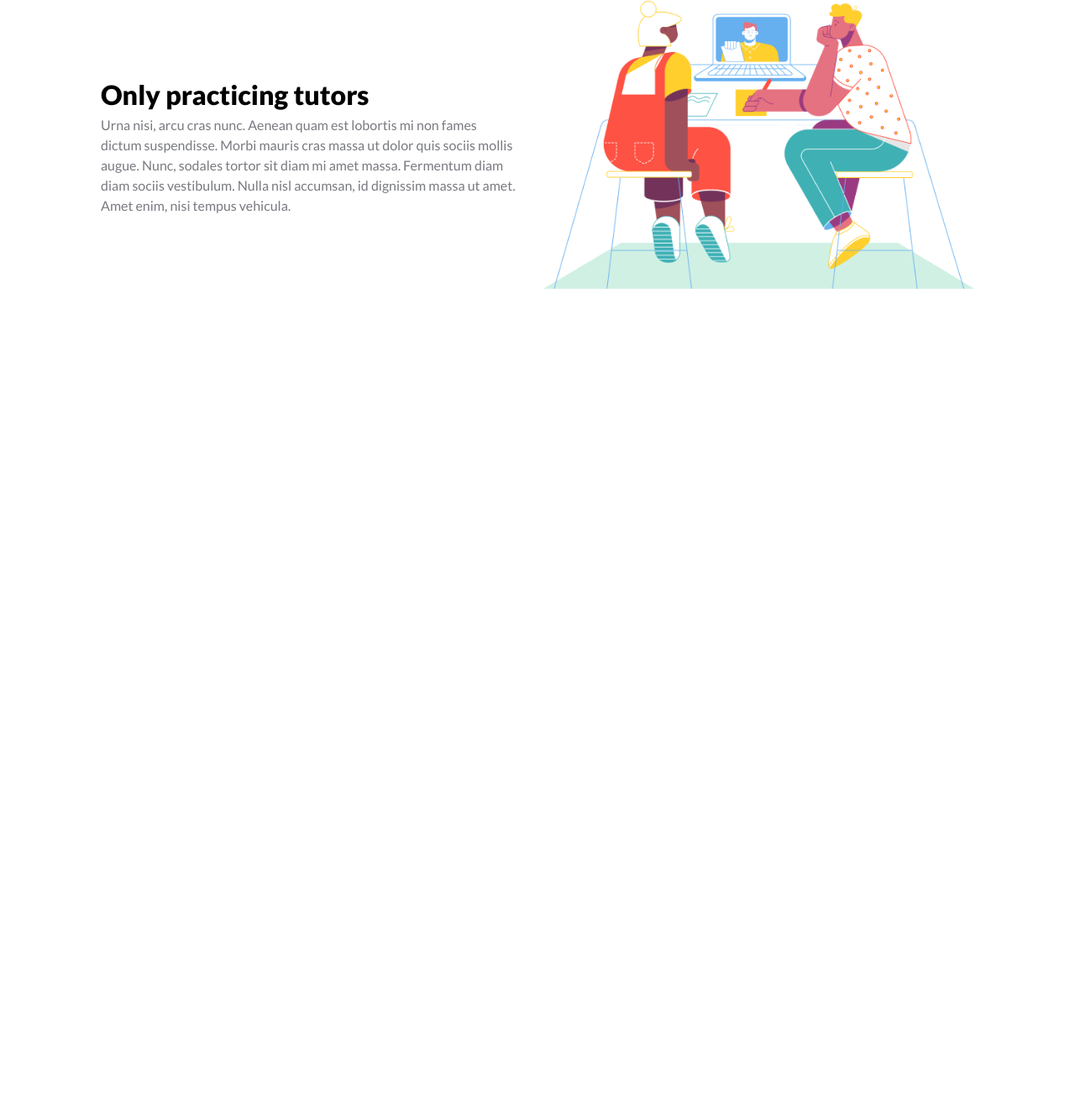
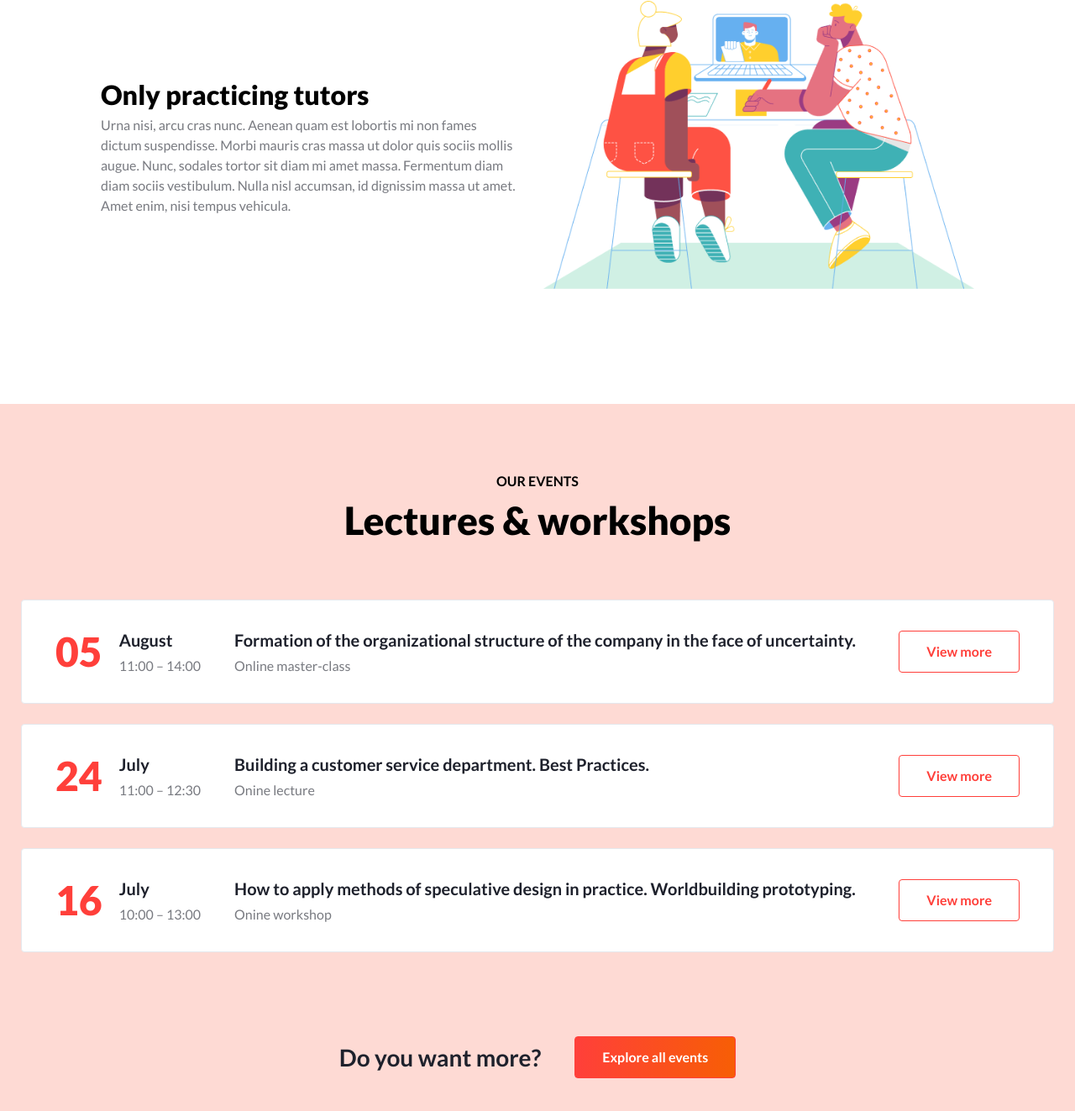
Before and after one commit to atakhanow/createX, a plain HTML site: page index.html in a window 1280 px wide. Shown: the part 2750-4073 px from the top of the page at 84% size. Before the commit the page ends 3231 px from the top, so only its background shows below. Drawn offline with nearby package versions, Linux system fonts and the light colour scheme.

Commit message:
feat: added new sections

```diff
--- a/index.html
+++ b/index.html
@@ -300,9 +300,11 @@
     <section id="benefits" class="benefits">
       <div class="container">
         <div class="benefits__top">
-          <span class="benefits__top-span">OUR BENEFITS</span>
+          <span class="benefits__top-span section__span">OUR BENEFITS</span>
 
-          <h3 class="benefits__top-title">That’s how we do it</h3>
+          <h3 class="benefits__top-title section__title">
+            That's how we do it
+          </h3>
           <div class="beneits__top-buttons">
             <span class="benefits__top-button"
               ><i class="fa-regular fa-star"></i> Experienced Tutors
@@ -341,5 +343,79 @@
       </div>
     </section>
     <!-- benefits section ends -->
+
+    <!-- Events section starts -->
+    <section id="events" class="events">
+      <div class="container">
+        <div class="events__wrapper">
+          <div class="events__top">
+            <span class="section__span">OUR EVENTS</span>
+            <h3 class="section__title">Lectures & workshops</h3>
+          </div>
+
+          <div class="events__cards">
+            <div class="event__card">
+              <div class="event__date">
+                <span class="event__day">05</span>
+                <div class="event__date-info">
+                  <span class="event__month">August</span>
+                  <span class="event__time">11:00 – 14:00</span>
+                </div>
+              </div>
+              <div class="event__info">
+                <h4 class="event__title">
+                  Formation of the organizational structure of the company in
+                  the face of uncertainty.
+                </h4>
+                <span class="event__type">Online master-class</span>
+              </div>
+              <button class="event__button">View more</button>
+            </div>
+
+            <div class="event__card">
+              <div class="event__date">
+                <span class="event__day">24</span>
+                <div class="event__date-info">
+                  <span class="event__month">July</span>
+                  <span class="event__time">11:00 – 12:30</span>
+                </div>
+              </div>
+              <div class="event__info">
+                <h4 class="event__title">
+                  Building a customer service department. Best Practices.
+                </h4>
+                <span class="event__type">Onine lecture</span>
+              </div>
+              <button class="event__button">View more</button>
+            </div>
+
+            <div class="event__card">
+              <div class="event__date">
+                <span class="event__day">16</span>
+                <div class="event__date-info">
+                  <span class="event__month">July</span>
+                  <span class="event__time">10:00 – 13:00</span>
+                </div>
+              </div>
+              <div class="event__info">
+                <h4 class="event__title">
+                  How to apply methods of speculative design in practice.
+                  Worldbuilding prototyping.
+                </h4>
+                <span class="event__type">Onine workshop</span>
+              </div>
+              <button class="event__button">View more</button>
+            </div>
+          </div>
+
+          <div class="events__bottom">
+            <span>Do you want more?</span>
+
+            <button class="button">Explore all events</button>
+          </div>
+        </div>
+      </div>
+    </section>
+    <!-- Events section ends -->
   </body>
 </html>
--- a/main.css
+++ b/main.css
@@ -150,8 +150,7 @@ body {
 }
 
 .hero__button2:hover {
-  background-color: var(--brand-pink);
-  color: var(--brand-red);
+  transform: scale(1.05);
   transition: all ease-in-out 0.3s;
   border: 1px solid var(--brand-red);
 }
@@ -313,6 +312,11 @@ body {
   font-size: 20px;
 }
 
+.course__card:hover {
+  transform: scale(1.05);
+  transition: all ease-in-out 0.3s;
+}
+
 .courses__card-price {
   display: flex;
   gap: 5px;
@@ -346,12 +350,14 @@ body {
   text-align: center;
 }
 
-.benefits__top-span {
+.section__span {
+  text-align: center;
   font-weight: 700;
   font-size: 1rem;
 }
 
-.benefits__top-title {
+.section__title {
+  text-align: center;
   font-weight: 900;
   font-size: 46px;
 }
@@ -396,3 +402,140 @@ body {
 }
 
 /* Benefits ends */
+
+/* events starts */
+
+.events {
+  background-color: var(--brand-pink);
+  padding: 80px 0;
+}
+
+.events__wrapper {
+  display: flex;
+  flex-direction: column;
+  gap: 60px;
+}
+
+.events__top {
+  text-align: center;
+}
+
+.events__cards {
+  display: flex;
+  flex-direction: column;
+  gap: 24px;
+}
+
+.event__card {
+  display: flex;
+  align-items: center;
+  padding: 32px 40px;
+  background: #ffffff;
+  border: 1px solid #e5e8ed;
+  border-radius: 4px;
+  transition: all 0.3s ease;
+}
+
+.event__card:hover {
+  box-shadow: 0px 80px 80px -20px rgba(154, 156, 165, 0.08),
+    0px 30px 24px -10px rgba(154, 156, 165, 0.05),
+    0px 12px 10px -6px rgba(154, 156, 165, 0.04),
+    0px 4px 4px -4px rgba(30, 33, 44, 0.03);
+}
+
+.event__date {
+  display: flex;
+  align-items: center;
+  gap: 20px;
+  margin-right: 40px;
+}
+
+.event__day {
+  font-size: 48px;
+  font-weight: 900;
+  color: #ff3f3a;
+  line-height: 1;
+}
+
+.event__date-info {
+  display: flex;
+  flex-direction: column;
+  gap: 4px;
+}
+
+.event__month {
+  font-size: 20px;
+  font-weight: 700;
+  color: #1e212c;
+}
+
+.event__time {
+  color: #787a80;
+  font-size: 16px;
+}
+
+.event__info {
+  flex: 1;
+  margin-right: 40px;
+}
+
+.event__title {
+  font-size: 20px;
+  font-weight: 700;
+  color: #1e212c;
+  margin-bottom: 4px;
+}
+
+.event__type {
+  color: #787a80;
+  font-size: 16px;
+}
+
+.event__button {
+  padding: 12px 32px;
+  background: transparent;
+  border: 1px solid #ff3f3a;
+  border-radius: 4px;
+  color: #ff3f3a;
+  font-weight: 700;
+  cursor: pointer;
+  transition: all 0.3s ease;
+  white-space: nowrap;
+}
+
+.event__button:hover {
+  background: #ff3f3a;
+  color: #ffffff;
+}
+
+.events__bottom {
+  display: flex;
+  justify-content: center;
+  align-items: center;
+  gap: 40px;
+  padding-top: 40px;
+}
+
+.events__bottom span {
+  font-size: 28px;
+  font-weight: 700;
+  color: #1e212c;
+}
+
+.events__bottom .button {
+  padding: 12px 32px;
+  background-image: linear-gradient(to right, #ff3f3a, #f75e05);
+  border-radius: 4px;
+  color: #ffffff;
+  font-weight: 700;
+  cursor: pointer;
+  border: 1px solid #ff3f3a;
+  transition: all 0.3s ease;
+}
+
+.events__bottom .button:hover {
+  background: transparent;
+  color: #ff3f3a;
+}
+
+/* events ends */
```
